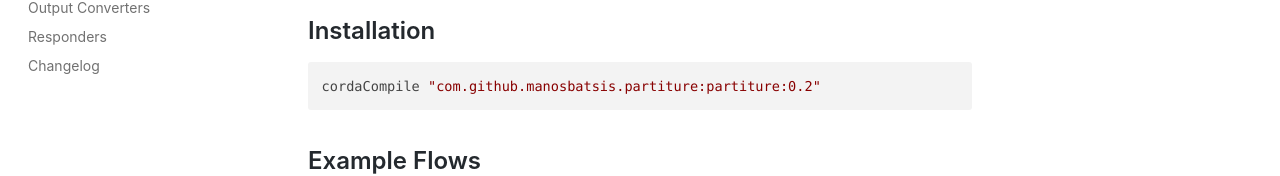
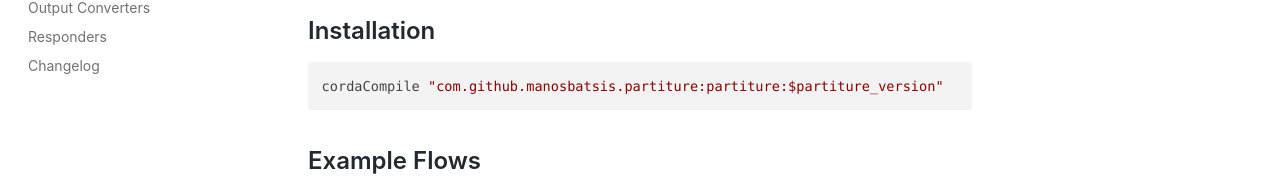
Before and after one commit to manosbatsis/partiture, a plain HTML site: page docs/introduction.html in a window 1280 px wide. Shown: the part 222-398 px from the top of the page. Drawn offline with nearby package versions, Linux system fonts and the light colour scheme; a script that the page names is missing.

Commit message:
Deploy website
Deploy website version based on 986b201f8d4d6f80085f59df1642b91e1e7eaad6

```diff
--- a/docs/introduction.html
+++ b/docs/introduction.html
@@ -64,7 +64,7 @@
         </script></nav></div><div class="container mainContainer"><div class="wrapper"><div class="post"><header class="postHeader"><h1 class="postHeaderTitle">Introduction</h1></header><article><div><span><p>Partiture is a compact component framework for your Corda apps.
 For the time being, it's primary goal is flow composition.</p>
 <h2><a class="anchor" aria-hidden="true" id="installation"></a><a href="#installation" aria-hidden="true" class="hash-link"><svg class="hash-link-icon" aria-hidden="true" height="16" version="1.1" viewBox="0 0 16 16" width="16"><path fill-rule="evenodd" d="M4 9h1v1H4c-1.5 0-3-1.69-3-3.5S2.55 3 4 3h4c1.45 0 3 1.69 3 3.5 0 1.41-.91 2.72-2 3.25V8.59c.58-.45 1-1.27 1-2.09C10 5.22 8.98 4 8 4H4c-.98 0-2 1.22-2 2.5S3 9 4 9zm9-3h-1v1h1c1 0 2 1.22 2 2.5S13.98 12 13 12H9c-.98 0-2-1.22-2-2.5 0-.83.42-1.64 1-2.09V6.25c-1.09.53-2 1.84-2 3.25C6 11.31 7.55 13 9 13h4c1.45 0 3-1.69 3-3.5S14.5 6 13 6z"></path></svg></a>Installation</h2>
-<pre><code class="hljs css language-groovy">cordaCompile <span class="hljs-string">"com.github.manosbatsis.partiture:partiture:0.2"</span>
+<pre><code class="hljs css language-groovy">cordaCompile <span class="hljs-string">"com.github.manosbatsis.partiture:partiture:$partiture_version"</span>
 </code></pre>
 <h2><a class="anchor" aria-hidden="true" id="example-flows"></a><a href="#example-flows" aria-hidden="true" class="hash-link"><svg class="hash-link-icon" aria-hidden="true" height="16" version="1.1" viewBox="0 0 16 16" width="16"><path fill-rule="evenodd" d="M4 9h1v1H4c-1.5 0-3-1.69-3-3.5S2.55 3 4 3h4c1.45 0 3 1.69 3 3.5 0 1.41-.91 2.72-2 3.25V8.59c.58-.45 1-1.27 1-2.09C10 5.22 8.98 4 8 4H4c-.98 0-2 1.22-2 2.5S3 9 4 9zm9-3h-1v1h1c1 0 2 1.22 2 2.5S13.98 12 13 12H9c-.98 0-2-1.22-2-2.5 0-.83.42-1.64 1-2.09V6.25c-1.09.53-2 1.84-2 3.25C6 11.31 7.55 13 9 13h4c1.45 0 3-1.69 3-3.5S14.5 6 13 6z"></path></svg></a>Example Flows</h2>
 <p>The following sections demonstrate simple examples of initiating and
```
Also changed, not shown: docs/introduction/index.html (+1 -1 lines).
